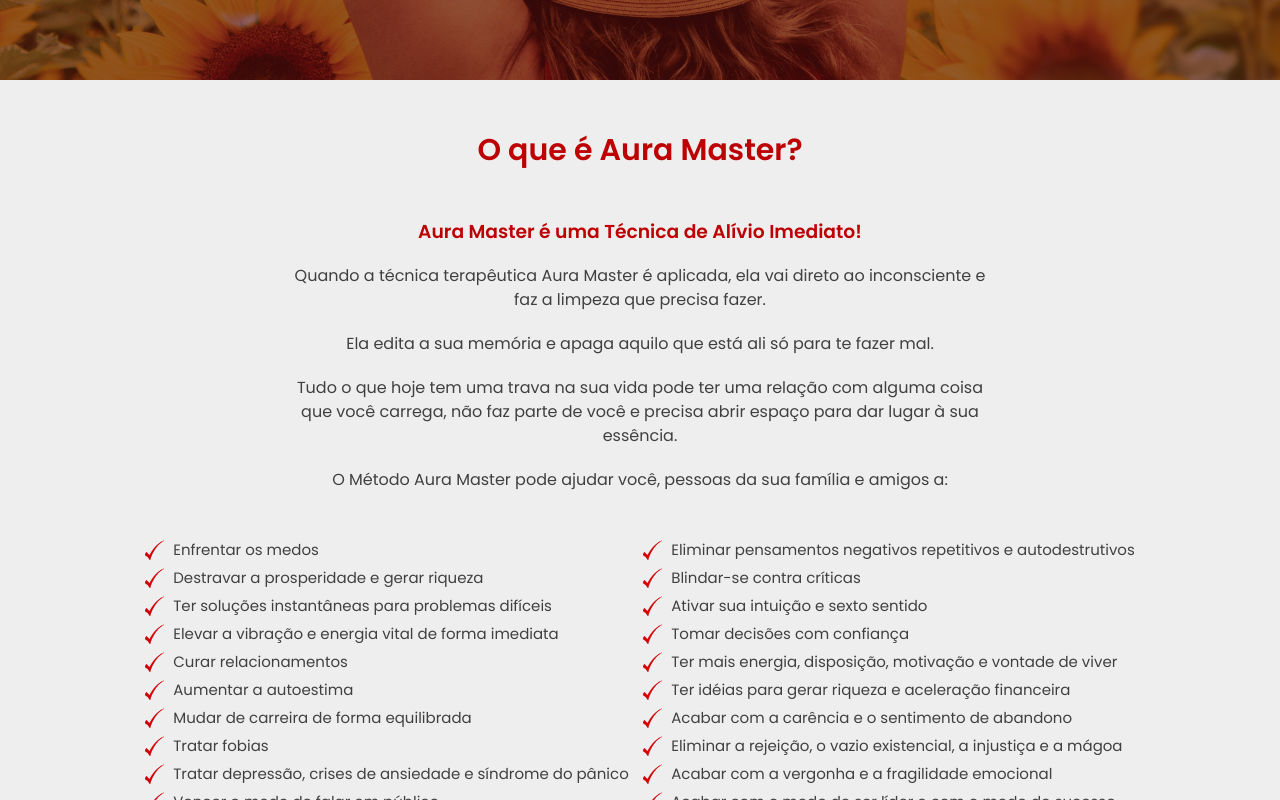
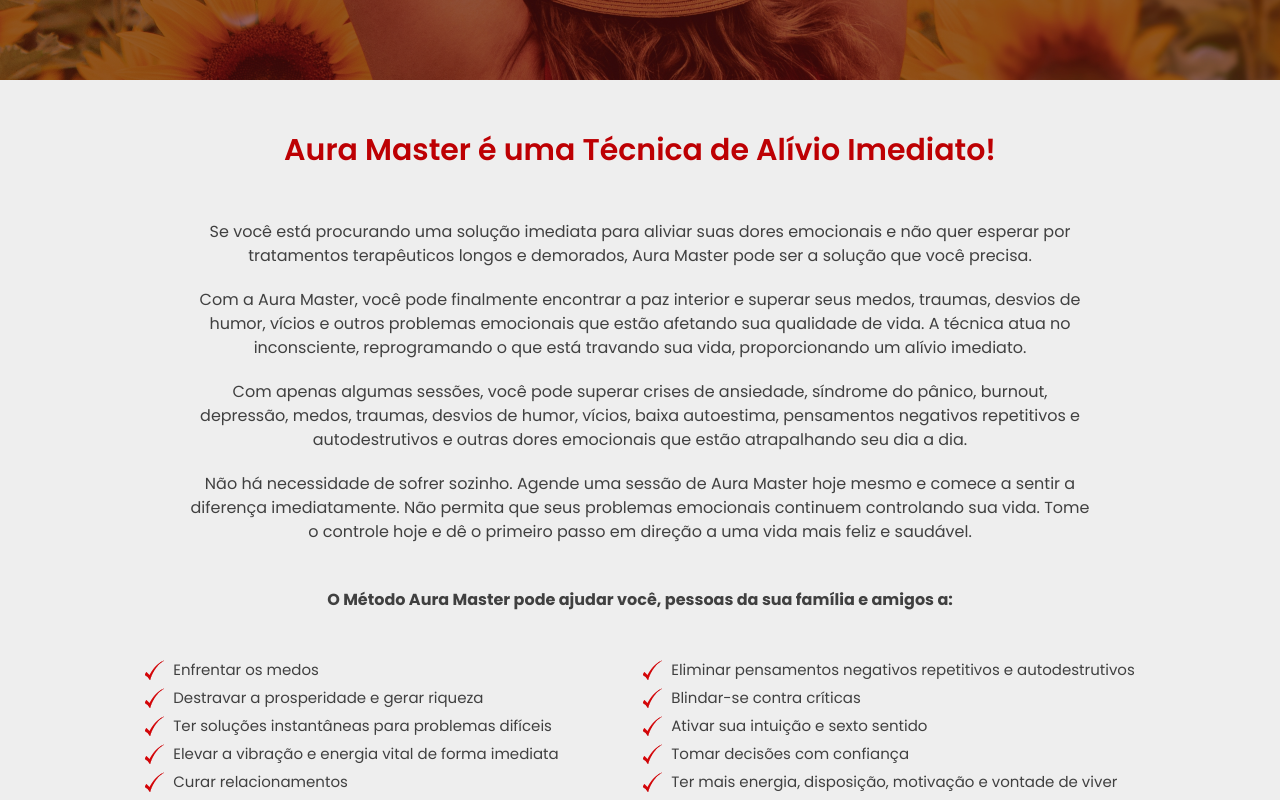
Before and after one commit to alinebastos/alinebastosterapeuta, a React (Create React App) app: page / in a window 1280 px wide. Shown: the part 540-1340 px from the top of the page. Built offline with nearby package versions, Linux system fonts and the light colour scheme.

Commit message:
Fix aura master text

```diff
--- a/src/pages/aura-master/index.js
+++ b/src/pages/aura-master/index.js
@@ -105,7 +105,7 @@ const Description = styled.div`
     text-align: center;
 
     @media screen and (min-width: 767px) {
-        width: 70%;
+        width: 90%;
         margin 0 auto;
     }
 `
@@ -142,15 +142,17 @@ function AuraMaster () {
             </Header>
             <Main>
                 <Description>
-                    <h2>O que é Aura Master?</h2>
-                    <h3>Aura Master é uma Técnica de Alívio Imediato!</h3>
+                    <h2>Aura Master é uma Técnica de Alívio Imediato!</h2>
 
-                    <p>Quando a técnica terapêutica Aura Master é aplicada, ela vai direto ao inconsciente e faz a limpeza que precisa fazer.</p>
+                    <p>Se você está procurando uma solução imediata para aliviar suas dores emocionais e não quer esperar por tratamentos terapêuticos longos e demorados, Aura Master pode ser a solução que você precisa.</p>
 
-                    <p>Ela edita a sua memória e apaga aquilo que está ali só para te fazer mal.</p>
+                    <p>Com a Aura Master, você pode finalmente encontrar a paz interior e superar seus medos, traumas, desvios de humor, vícios e outros problemas emocionais que estão afetando sua qualidade de vida. A técnica atua no inconsciente, reprogramando o que está travando sua vida, proporcionando um alívio imediato.</p>
 
-                    <p>Tudo o que hoje tem uma trava na sua vida pode ter uma relação com alguma coisa que você carrega, não faz parte de você e precisa abrir espaço para dar lugar à sua essência.</p>
-                    <p>O Método Aura Master pode ajudar você, pessoas da sua família e amigos a:</p><br />
+                    <p>Com apenas algumas sessões, você pode superar crises de ansiedade, síndrome do pânico, burnout, depressão, medos, traumas, desvios de humor, vícios, baixa autoestima, pensamentos negativos repetitivos e autodestrutivos e outras dores emocionais que estão atrapalhando seu dia a dia.</p>
+
+                    <p>Não há necessidade de sofrer sozinho. Agende uma sessão de Aura Master hoje mesmo e comece a sentir a diferença imediatamente. Não permita que seus problemas emocionais continuem controlando sua vida. Tome o controle hoje e dê o primeiro passo em direção a uma vida mais feliz e saudável.</p>
+                    <br />
+                    <p><b>O Método Aura Master pode ajudar você, pessoas da sua família e amigos a:</b></p><br />
                 </Description>
                 <ListWrapper>
                     <List>
@@ -206,11 +208,11 @@ function AuraMaster () {
                         <p><b>Lembre-se: o terapeuta é apenas um facilitador, você é responsável pelo seu processo!</b></p>
 
                         <Icon icon={faEllipsis} />
-                        <p><b>Valor Promocional da Sessão:</b> R$ 95,00</p>
+                        <p><b>Valor da Sessão:</b> R$ 150,00</p>
                         <p><b><u>Formas de pagamento</u></b></p>
                         <p><b>PIX:</b> alineabp@gmail.com</p>
                         <p><b>PayPal (Para pagamentos internacionais):</b> alineabp@gmail.com</p>
-                        <p><b>Cartão de Crédito/Parcelamento:</b> <a href="https://mpago.la/2aimjNV" target="_blank" rel="noreferrer" >Link para o Mercado Pago</a><br /></p>
+                        <p><b>Cartão de Crédito/Parcelamento:</b> <a href="https://mpago.la/2CVr9Qv" target="_blank" rel="noreferrer" >Link para o Mercado Pago</a><br /></p>
                         <p>O pagamento e o envio do comprovante devem ser feitos em até 24 horas antes da consulta para o <a href='https://api.whatsapp.com/send?phone=5551983011098' target="_blank" rel="noreferrer">WhatsApp</a>.</p>
 
                         <ButtonLink href="https://calendly.com/alinebastos/agenda" target="_blank">Quero Agendar!</ButtonLink>
```
